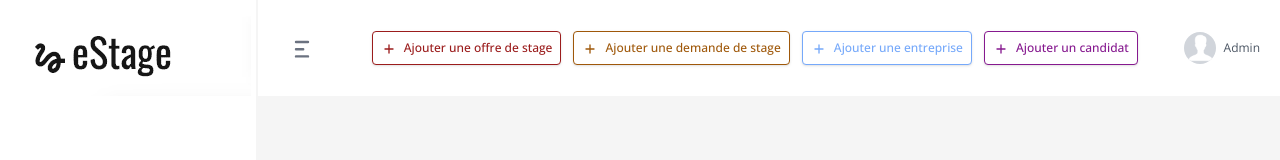
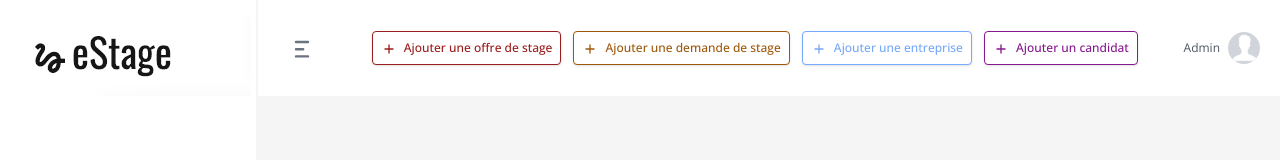
Before and after one commit to KarenPoulin/projet-synthese, a Vue app: page /app/tableaudebord in a window 1280 px wide. Shown: the top 160 px of the page. Built offline with nearby package versions, Linux system fonts and the light colour scheme.

Commit message:
petite modifications dans le menuactions

```diff
--- a/src/components/menuActions.vue
+++ b/src/components/menuActions.vue
@@ -81,11 +81,12 @@
       <!-- Carte utilisateur -->
       <div class="flex flex-col md:flex-row items-center space-x-2">
         <!-- Icône utilisateur -->
-        <img src="../assets/icons/candidate-48.png" alt="Photo de profil" class="h-8 w-8 rounded-full bg-gray-300" />
+
         <div>
           <p class="text-xs text-black">{{ adminStore.state.nomEtPrenom }}</p>
           <p class="text-xs text-gray-600">Admin</p>
         </div>
+        <img src="../assets/icons/candidate-48.png" alt="Photo de profil" class="h-8 w-8 rounded-full bg-gray-300" />
       </div>
     </div>
   </header>
```
